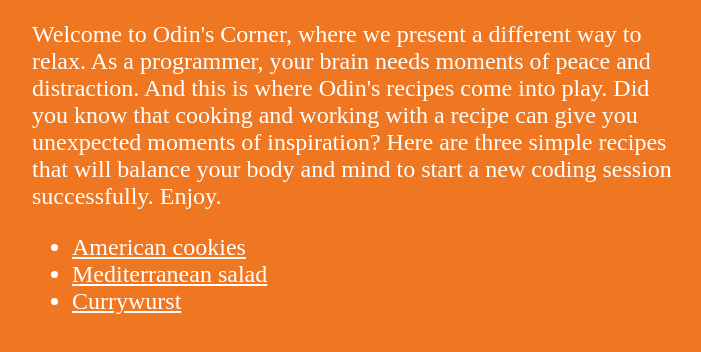
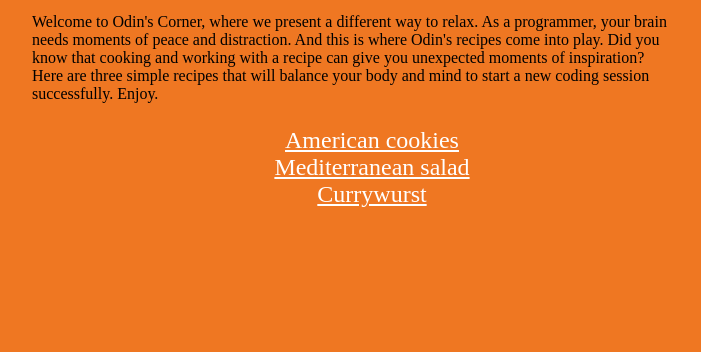
Before and after one commit to veltheim/odin-recipes, a plain HTML site: page index.html in a window 1280 px wide. Shown: the part 278-630 px from the top of the page, without its empty margins (288-989 px from the left). Drawn offline with Linux system fonts and the light colour scheme.

Commit message:
Add links center

```diff
--- a/style.css
+++ b/style.css
@@ -23,7 +23,11 @@ h1 {
 ul {
     align-items: center;
 }
-p, li, a {
-    font-size: 24px;
-    color: white;
+
+a, ul {
+  display: block;
+  text-align: center;
+  list-style-type: none;
+  font-size: 24px;
+  color: white;
 }
```
